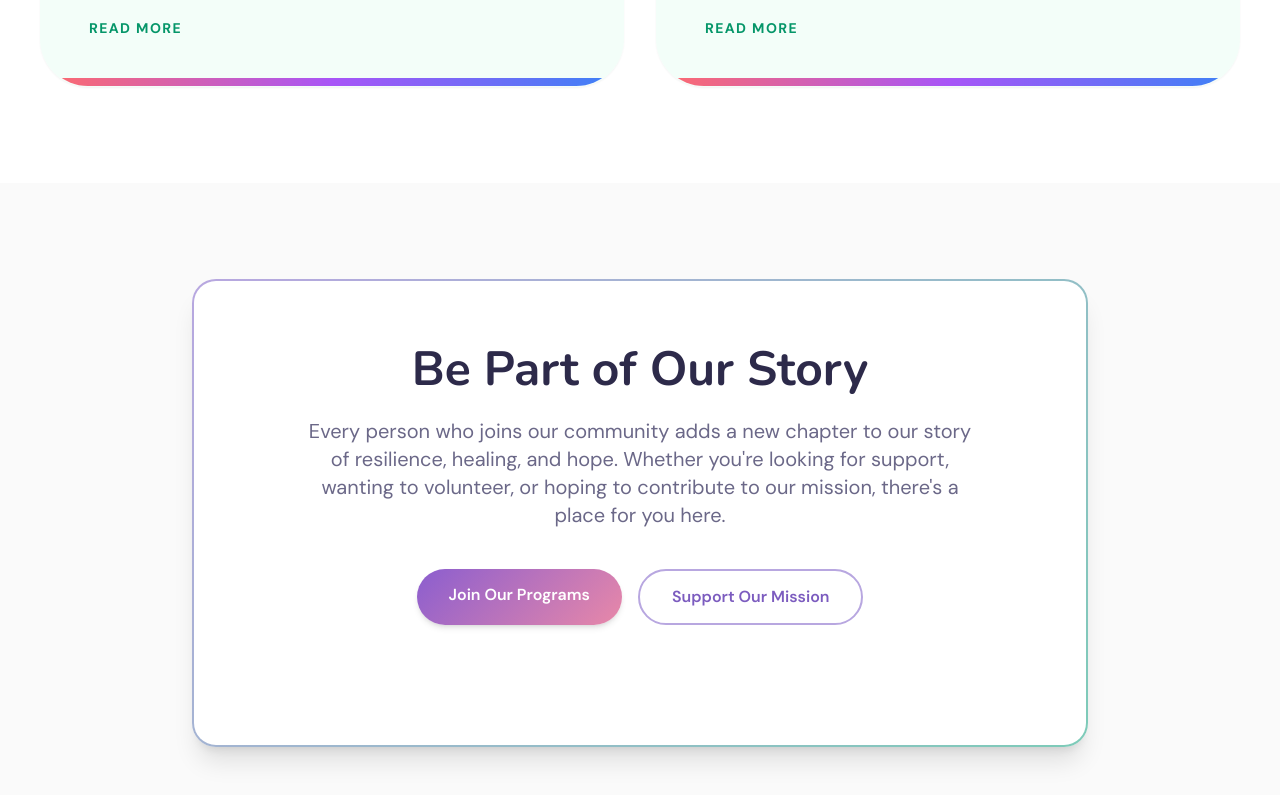
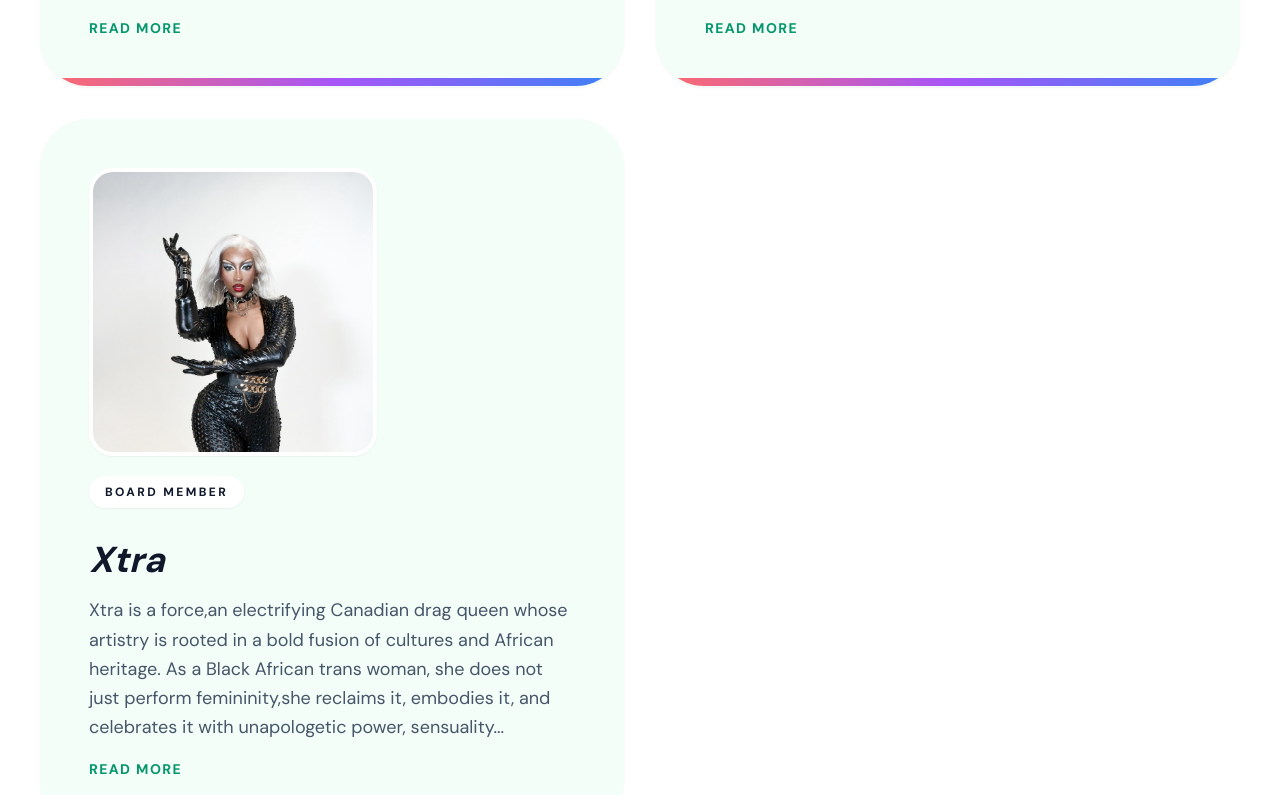
Before and after one commit to CloudGenZ-Admin/UIP, a React (Vite) app: page /about in a window 1280 px wide. Shown: the part 5945-6740 px from the top of the page. Built offline with nearby package versions, Linux system fonts and the light colour scheme.

Commit message:
ExtraImageUpdate

```diff
--- a/src/components/about/TeamBios.jsx
+++ b/src/components/about/TeamBios.jsx
@@ -6,6 +6,7 @@ import raymondImg from '../../assets/Raymond.jpeg';
 import khaledImg from '../../assets/Khaled.jpeg';
 import saddicImg from '../../assets/Saddic.jpeg';
 import corettaImg from '../../assets/Coretta Gordon.jpeg';
+import Xtra from '../../assets/Xtra.jpeg';
 const TEAM_MEMBERS = [
   {
     id: 'winifred',
@@ -65,7 +66,26 @@ She works as a Financial Management Advisor with a Bachelor's in Commerce degree
 Corie also has background in Public Relations from McGill University.
 As a lover of the Arts, Corie has a diverse interest including dance, music, fashion, & drawing. She studied piano for 12-years. Her hobbies include doing classical ballet, competing & performing Highland dance, and horseback riding.
 She is a strong proponent & advocate for LGBTQ2+ rights and believes that everyone deserves dignity, respect, safety.`
-  }
+  },
+
+  {
+    id: 'Xtra ',
+    name: 'Xtra ',
+    role: 'Board Member',
+    image: Xtra,
+    bgColor: 'bg-emerald-50/60',
+    accent: 'text-emerald-600',
+    bio: `Xtra is a force,an electrifying Canadian drag queen whose artistry is rooted in a bold fusion of cultures and African heritage. As a Black African trans woman, she does not just perform femininity,she reclaims it, embodies it, and celebrates it with unapologetic power, sensuality, and grace.
+
+Her journey is one of courage and defiance,rising through adversity, challenging societal norms, and carving out space in a world that too often tries to silence voices like hers. Every step of her story is a testament to resilience, self-love, and the radical act of living authentically.
+
+Through drag, Xtra transforms the stage into a platform for visibility, liberation, and empowerment. She doesn’t just entertain,she disrupts, she inspires, and she creates space for others, especially those from marginalized communities, to see themselves, to feel seen, and to exist boldly without apology.
+
+With magnetic energy and a commanding presence, Xtra leaves audiences captivated and transformed,carrying with them a powerful message: to live freely, love deeply, and stand fully in their truth.`
+  },
+
+
+
 ];
 
 export default function TeamBios() {
```
Also changed, not shown: src/assets/Xtra.jpeg (added).
